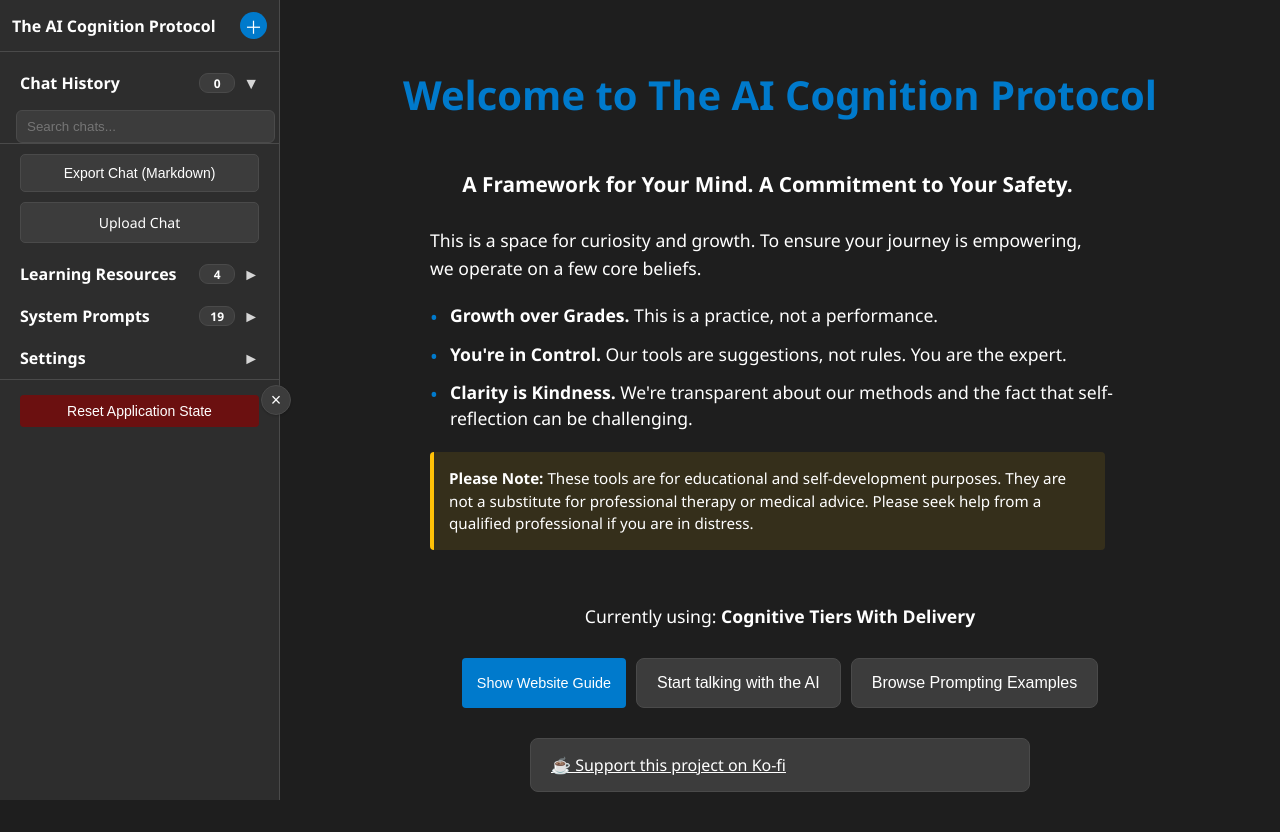
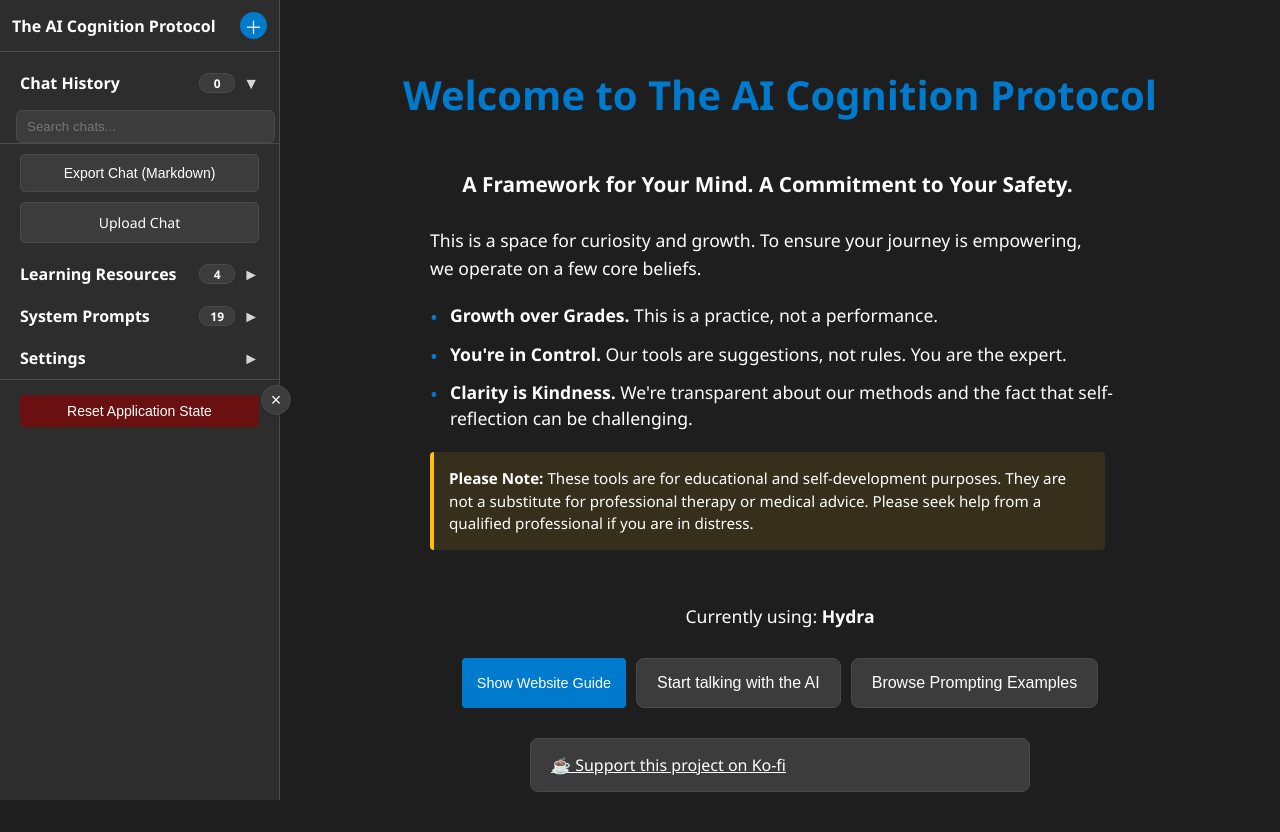
Before and after one commit to twitchyzeebra/the-ai-cognition-protocol, a Next.js app: page / in a window 1280 px wide. Built offline with nearby package versions, Linux system fonts and the light colour scheme.

Commit message:
Changed Default SYstem prompt to Hydra

```diff
--- a/app/page.js
+++ b/app/page.js
@@ -22,7 +22,7 @@ export default function Home() {
     const [systemPrompts, setSystemPrompts] = useState([]);
     const [customPrompt, setCustomPrompt] = useState('');
     const [customPromptModelCollapsed, setIsCustomPromptModelCollapsed] = useState(true);
-    const [selectedSystemPrompt, setSelectedSystemPrompt] = useState('Cognitive Tiers With Delivery'); // Default prompt
+    const [selectedSystemPrompt, setSelectedSystemPrompt] = useState('Hydra'); // Default prompt
     const [llmSettings, setLlmSettings] = useState({
         provider: 'google',
         models: { google: '', openai: '', anthropic: '', mistral: '' },
```
